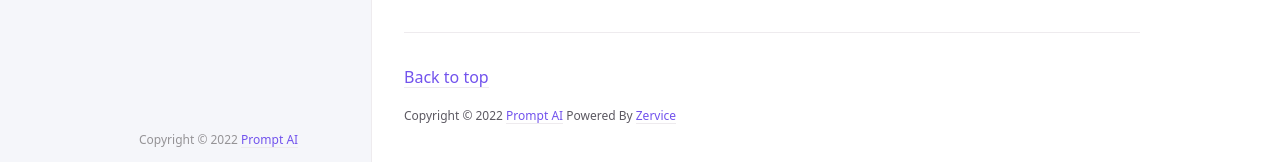
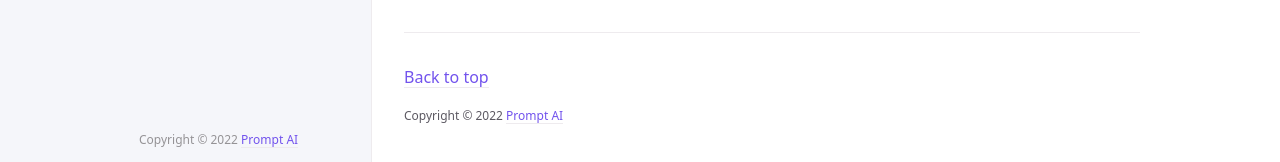
Before and after one commit to PromptAI/promptdialog, a Jekyll site: the page built from docs/en/index.md, in a window 1280 px wide and 1158 px high. Shown: the part 993-1155 px from the top of the window. Built offline with Jekyll 4.4.1, drawn with Linux system fonts in a browser that asks for light colours.

Commit message:
fix: 1.remove power by

```diff
--- a/_config.yml
+++ b/_config.yml
@@ -80,7 +80,7 @@ nav_sort: case_sensitive # Capital letters sorted before lowercase
 back_to_top: true
 back_to_top_text: "回到顶部"
 
-footer_content: "Copyright &copy; 2022 <a href=\"https://www.promptai.cn\">Prompt AI</a>  Powered By <a href=\"https://www.zervice.cn\">Zervice</a>"
+footer_content: "Copyright &copy; 2022 <a href=\"https://www.promptai.cn\">Prompt AI</a>"
 
 # Footer last edited timestamp
 last_edit_timestamp: true # show or hide edit time - page must have `last_modified_date` defined in the frontmatter
```
